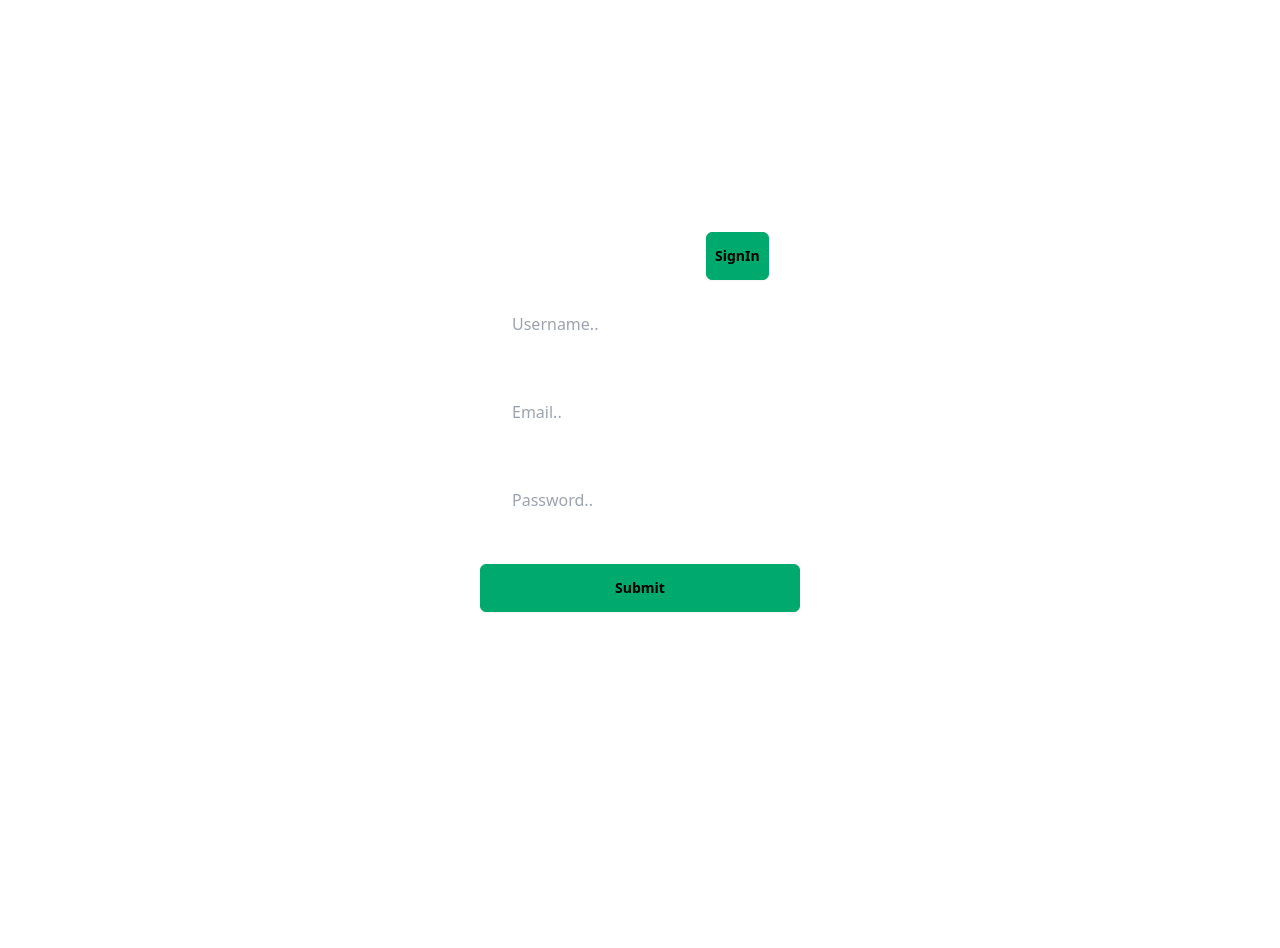
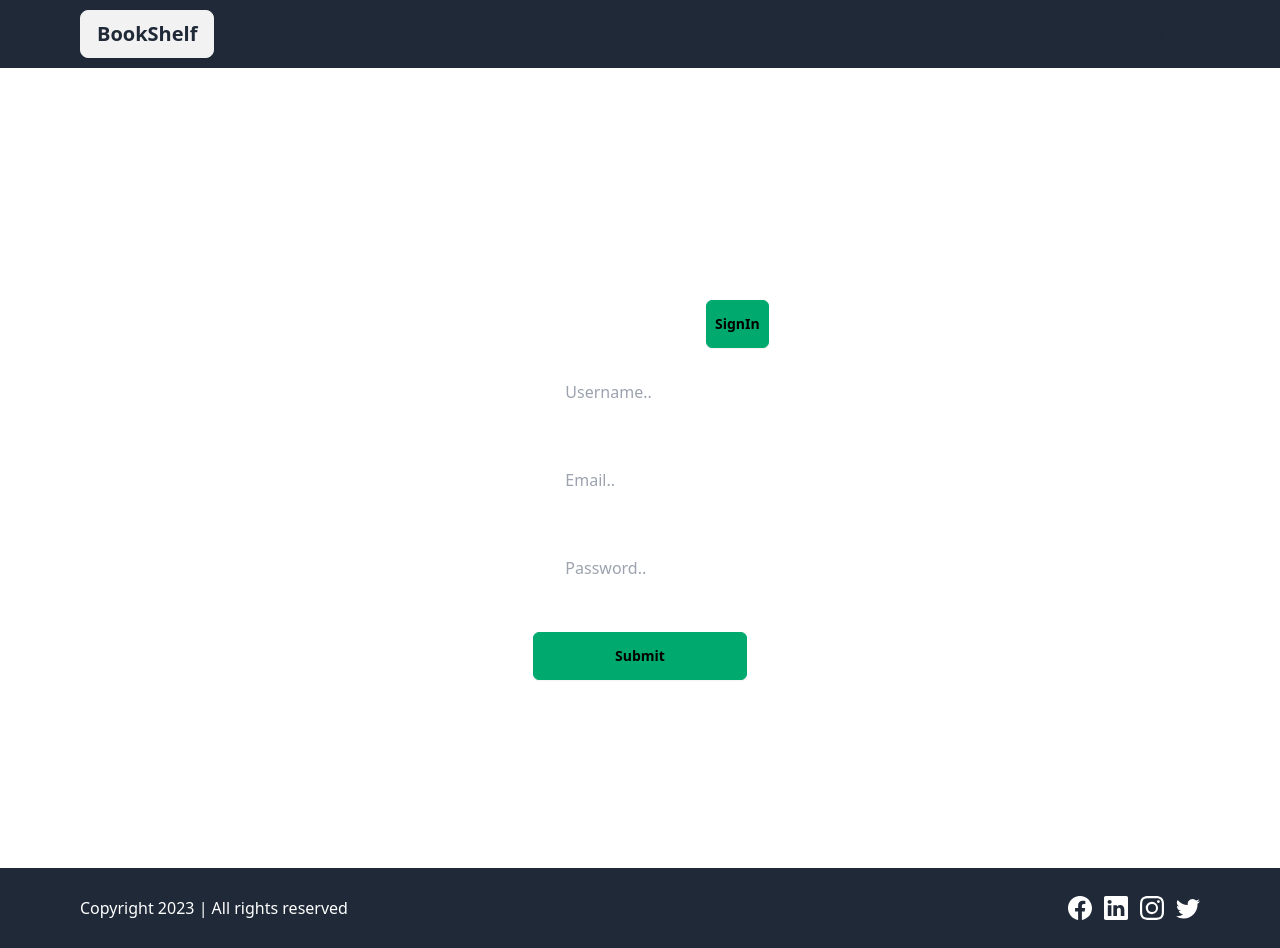
Before and after one commit to ROHANTHAKUR2004/goodreads, a React (Vite) app: page /signup in a window 1280 px wide. Before the commit the page ends 800 px from the top, so only its background shows below. Built offline with nearby package versions, Linux system fonts and the light colour scheme.

Commit message:
added navabr and layout

```diff
--- a/src/Components/Footer/Footer.jsx
+++ b/src/Components/Footer/Footer.jsx
@@ -1,8 +1,25 @@
-
+import { BsFacebook, BsInstagram, BsLinkedin, BsTwitter } from "react-icons/bs";
+import { Link } from "react-router-dom";
 export default function Footer() {
   return (
-    <div>
-      footer
-    </div>
+    <footer className="relative left-0 bottom-0 h-[10vh] py-5 flex flex-col sm:flex-row items-center justify-between text-white bg-gray-800 sm:px-20">
+    <section>
+        Copyright 2023 | All rights reserved
+    </section>
+    <section className="flex items-center justify-center gap-3 text-2xl text-white">
+        <Link className="hover:text-yellow-500 transition-all ease-in-out duration-300">
+            <BsFacebook />
+        </Link>
+        <Link className="hover:text-yellow-500 transition-all ease-in-out duration-300">
+            <BsLinkedin />
+        </Link>
+        <Link className="hover:text-yellow-500 transition-all ease-in-out duration-300">
+            <BsInstagram />
+        </Link>
+        <Link className="hover:text-yellow-500 transition-all ease-in-out duration-300">
+            <BsTwitter />
+        </Link>
+    </section>
+</footer>
   );
 }
--- /dev/null
+++ b/src/Components/Navbar/Navbar.jsx
@@ -0,0 +1,49 @@
+import { useDispatch, useSelector } from "react-redux";
+import { Link,  } from "react-router-dom";
+import { logout } from "Redux/Slices/AuthSlice";
+
+
+export default function Navbar() {
+
+  const authstate = useSelector((state) => state.auth);
+  const dispatch = useDispatch();
+
+
+  function onlogout(){
+    dispatch(logout()) ;
+
+  }
+
+
+  return (
+    <div className="navbar bg-gray-800 px-20">
+            <div className="flex-1">
+                <Link to="/dashboard"
+                  className="btn btn-success-content normal-case text-xl">BookShelf</Link>
+            </div>
+            <div className="flex-none">
+                <ul className="menu menu-horizontal px-1">
+                    {authstate.isloggedin && <li><Link>Shelfs</Link></li> }
+                    {authstate.isloggedin && <li><Link>{authstate.username}</Link></li> }
+                     <li>
+                      <details>
+                        <summary>
+                          Options
+                        </summary>
+                        <ul className="p-2 bg-base-100">
+                          {authstate.isloggedin && <li><Link to='/signin' onClick={onlogout}>Logout</Link></li>}
+                          {!authstate.isloggedin && <li><Link to='/signup'>Signup</Link></li>}
+                          {!authstate.isloggedin && <li><Link to='/signin'>signIn</Link></li>}
+
+</ul>
+                      </details>
+                     </li>
+
+                </ul>
+
+
+
+            </div>
+        </div>
+  );
+}
--- /dev/null
+++ b/src/Layouts/Layout.jsx
@@ -0,0 +1,17 @@
+import Footer from "Components/Footer/Footer";
+import Navbar from "Components/Navbar/Navbar";
+
+export default function Layout({children}) {
+  return (
+    <>
+      <Navbar/>
+      <div className="min-h-[90vh] flex items-start justify-center">
+            <div className="w-8/12">
+            {children}
+            </div>
+
+        </div>
+      <Footer/>
+    </>
+  );
+}
--- a/src/Pages/Auth/Signin.jsx
+++ b/src/Pages/Auth/Signin.jsx
@@ -1,5 +1,6 @@
-import { useState } from "react";
-import { useDispatch } from "react-redux";
+import Layout from "Layouts/Layout";
+import { useEffect, useState } from "react";
+import { useDispatch, useSelector } from "react-redux";
 import { Link, useNavigate } from "react-router-dom";
 import { signin } from "Redux/Slices/AuthSlice";
 
@@ -8,6 +9,7 @@
 
   const dispatch = useDispatch();
   const navigate = useNavigate();
+  const state = useSelector((state) => state.auth);
 
 
   const [signindetails, setsignindetails] = useState({
@@ -37,13 +39,19 @@
       e.preventDefault();
       const response = await dispatch(signin(signindetails));
       if(response?.payload?.data){
-         navigate("/");
+         navigate("/dashboard");
       }
       resetform();
   }
 
 
+  useEffect(()=>{
+    if(state.isloggedin)
+     navigate('/dashboard');
+ },[]);
+
   return (
+    <Layout>
     <div className="h-[100vh] flex flex-col items-center justify-center">
       <div>
         <h1 className="text-white text-5xl">Login to ur account</h1>
@@ -113,5 +121,6 @@
 
 
     </div>
+    </Layout>
   );
 }
--- a/src/Pages/Auth/Signup.jsx
+++ b/src/Pages/Auth/Signup.jsx
@@ -1,6 +1,7 @@
-import { useState } from "react";
-import { useDispatch } from "react-redux";
-import { Link, useNavigate } from "react-router-dom";
+import Layout from "Layouts/Layout";
+import { useEffect, useState } from "react";
+import { useDispatch, useSelector } from "react-redux";
+import { Link,  useNavigate } from "react-router-dom";
 import { signup } from "Redux/Slices/AuthSlice";
 
 
@@ -8,6 +9,7 @@
 
   const dispatch = useDispatch();
   const navigate = useNavigate();
+  const state = useSelector((state) => state.auth);
 
 
   const [signupdetails, setsignupdetails] = useState({
@@ -42,9 +44,17 @@
  resetform();
 }
 
+useEffect(()=>{
+   if(state.isloggedin)
+    navigate('/dashboard');
+},[]);
+
+
+
+
 
   return (
-
+    <Layout>
     <div className="h-[100vh] flex flex-col items-center justify-center">
       <div>
         <h1 className="text-white text-5xl">Create a new account</h1>
@@ -126,5 +136,6 @@
 
 
     </div>
+    </Layout>
   );
 }
--- /dev/null
+++ b/src/Pages/Dashboard.jsx
@@ -0,0 +1,12 @@
+
+import Layout from "Layouts/Layout";
+
+export default function Dashboard() {
+  return (
+    <Layout>
+        <div>
+
+        </div>
+    </Layout>
+  );
+}
--- a/src/Redux/Slices/AuthSlice.js
+++ b/src/Redux/Slices/AuthSlice.js
@@ -55,9 +55,16 @@
 const authSlice = createSlice({
     name : 'auth',
     initialState ,
-    reducers : {},
+    reducers : {
+            logout : (state) => {
+                state.isloggedin = false;
+                state.username = '';
+                state.token = '';
+                localStorage.clear();
+            }
+    },
     extraReducers : (builder) => {
-        builder.addCase(signin.fulfilled, (state,action) =>{
+        builder.addCase(signin.fulfilled , (state,action) =>{
             if(action?.payload?.data){
                 state.isloggedin = (action?.payload?.data?.data != undefined);
                 state.username = action?.payload?.data?.data?.username;
@@ -70,4 +77,6 @@
     }
 });
 
+export const {logout} = authSlice.actions;
+
 export default authSlice.reducer;
--- a/src/Routes/MainRoutes.jsx
+++ b/src/Routes/MainRoutes.jsx
@@ -1,5 +1,6 @@
 import Signin from 'Pages/Auth/Signin';
 import Signup from 'Pages/Auth/Signup';
+import Dashboard from 'Pages/Dashboard';
 import Home from 'Pages/Home';
 import Notfound from 'Pages/Notfound';
 import { Route, Routes } from 'react-router-dom';
@@ -11,6 +12,7 @@
     <Route path="*" element={<Notfound/>}/>
     <Route  path='/signup' element={<Signup/>}/>
     <Route path='/signin'  element={<Signin/>}/>
+    <Route path='/dashboard'  element={<Dashboard/>}/>
    </Routes>
   );
 }
```
